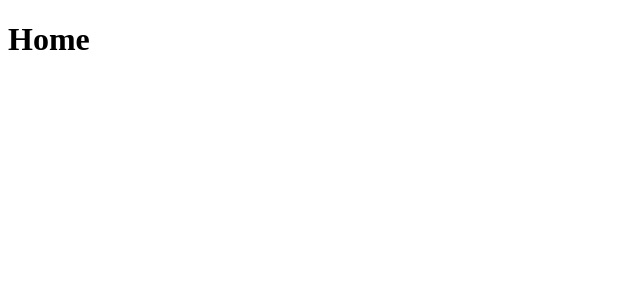
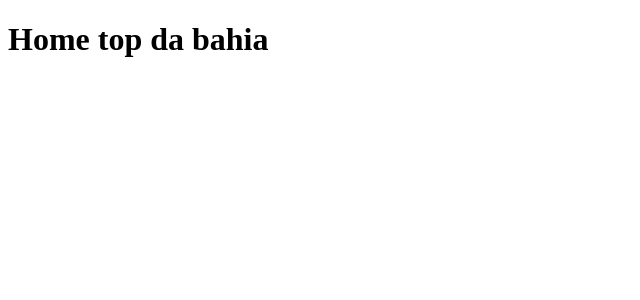
Before and after one commit to carlossergiojr/clone-tabnews, a Next.js app: page / in a window 1280 px wide. Shown: the top 300 px of the page, without its empty margins (0-640 px from the left). Built offline with nearby package versions, Linux system fonts and the light colour scheme.

Commit message:
modifica o home

```diff
--- a/pages/index.js
+++ b/pages/index.js
@@ -1,5 +1,5 @@
 function Home() {
-    return <h1>Home</h1>
+    return <h1>Home top da bahia</h1>
 }
 
 export default Home;
```
